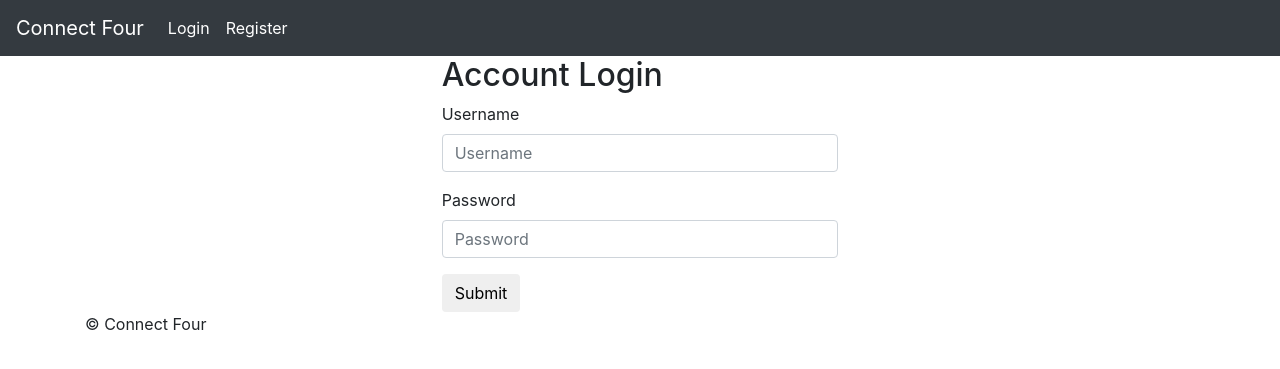
After one commit to BooitsDaly/ConnectFour, a PHP site: page / in a window 1280 px wide. The commit adds this page. Shown: the top 369 px of the page. Run offline with PHP 8.4, Linux system fonts and the light colour scheme.

Commit message:
log in working

```diff
--- a/assets/css/styles.css
+++ b/assets/css/styles.css
@@ -6,39 +6,89 @@ body {
 form{
     text-align: left;
 }
+.tab-pane{
+    height: 93%;
+    padding-left: 0px;
+}
+.tabcontent{
+    height: 100%;
+    display: none;
+}
+.tab {
+    overflow: hidden;
+    border: 1px solid #ccc;
+    background-color: #f1f1f1;
+}
+.tab button {
+    background-color: inherit;
+    float: left;
+    border: 2px black;
+    outline: none;
+    cursor: pointer;
+    padding: 14px 16px;
+    transition: 0.3s;
+}
+.tab button.active {
+    background-color: #ccc;
+}
+.list-group{
+    overflow: scroll;
+    height: 550px;
+}
 
 
 /**
 * temp styles
 */
-*{
-  font-family:tahoma;
-  font-size:12px;
-  padding:0px;
-  margin:0px;
-}
-p {
-  line-height:18px;
-}
-div {
-  width:500px;
-  margin-left:auto;
-  margin-right:auto;}
+
 .box {
     padding:5px;
     background:#ddd;
     border-radius:5px;
     overflow-y: scroll;
     border:1px solid #CCC;
-       margin-top:10px;
-       height: 160px;
+    height: 547px;
 }
 #message {
     border-radius:2px;
+    vertical-align: bottom;
     border:1px solid #ccc;
     margin-top:10px;
     padding:5px;
-     width:385px;
+    width:80%;
 }
-.inline {
-  display: inline;
+
+/**
+*Styles for the board
+*/
+* {
+    border: 0;
+    padding: 0;
+}
+
+#game-board {
+    background: #0074B3;
+    width: 730px;
+    cursor: pointer;
+}
+
+.column {
+    width: 100px;
+    display: inline-block;
+}
+
+.column:hover  circle.free{
+    fill: #D5E4ED;
+}
+
+circle.free {
+    fill: #fff;
+}
+
+circle.red {
+    fill: #D50000;
+}
+
+circle.yellow {
+    fill: #DAD400;
+}
--- a/assets/js/ajaxFunctions.js
+++ b/assets/js/ajaxFunctions.js
@@ -9,22 +9,34 @@ const ajax = {
     * The base ajax call
     */
     ajaxCall: function(getPost, data){
+        console.log("here 1");
         return $.ajax({
             type: getPost,
             async: true,
             cache: false,
             url: "mid.php",
-            data: data,
-            dataType: 'json'
+            data: data
         });
     },
 
     /*
     * Ajax login function
+    * - success means redirect
+    * - failure show the user an error message
     */
     ajaxLogin: function(whatMethod, val) {
-        ajax.ajaxCall("POST", whatMethod, val).done(function (json) {
-
+        console.log("calling the function");
+        console.log(whatMethod);
+        console.log(val);
+        ajax.ajaxCall("POST", {method: whatMethod, a:'users', data: val}).done(function (result) {
+            $('body').append(result);
+            if(result === 'Success'){
+                //redirect to the lobby
+                window.location.href = "./PresentationLayer/loby.php";
+            }else{
+                //display an error message on the top of the page
+                displayFeedback('error','Login Failed');
+            }
         });
     }
 
--- a/assets/js/helpers.js
+++ b/assets/js/helpers.js
@@ -18,3 +18,21 @@ function toggleTabs(evt,tab){
     document.getElementById(tab).style.display = "block";
     evt.currentTarget.className += " active";
 }
+
+function displayFeedback(type, message){
+    let markup = `
+    <div class="row">
+       <div class="col-lg-12">
+       ${messageType(type,message)}
+       </div>
+   </div>
+    `;
+    $('#user-message').append(markup);
+}
+function messageType(type,message){
+    if(type === "success"){
+        return `<div class="alert alert-success">${message}</div>`;
+    }else if(type === 'error'){
+        return `<div class=\"alert alert-danger\">${message}</div>`;
+    }
+}
--- /dev/null
+++ b/assets/js/login.js
@@ -0,0 +1,12 @@
+$('#loginBtn').on('click', function(e){
+    e.preventDefault();
+  //grab the username and password out of the text fields
+  let user = document.getElementById('username').value;
+  let password = document.getElementById('password').value;
+  //TODO: may need to encrypt the password here
+  //format the data
+  let data = "{\"username\":\"" + user +"\",\"password\": \""+ password +"\"}";
+  //ajax
+    console.log(data);
+  ajax.ajaxLogin("authenticate",data);
+});
--- /dev/null
+++ b/index.php
@@ -0,0 +1,63 @@
+<?php
+echo "<!doctype html>
+<html lang=\"en\">
+  <head>
+    <meta charset=\"utf-8\">
+    <meta name=\"viewport\" content=\"width=device-width, initial-scale=1, shrink-to-fit=no\">
+
+    <title>Connect Four</title>
+
+    <!-- Bootstrap core CSS -->
+    <link href=\"./assets/css/bootstrap.min.css\" rel=\"stylesheet\">
+
+    <!-- Custom styles for this template -->
+    <link href=\"./assets/css/styles.css\" rel=\"stylesheet\">
+  </head>
+
+  <body>
+
+    <nav class=\"navbar navbar-expand-md navbar-dark fixed-top bg-dark\">
+      <a class=\"navbar-brand\" href=\"#\">Connect Four</a>
+      <button class=\"navbar-toggler\" type=\"button\" data-toggle=\"collapse\" data-target=\"#navbarsExampleDefault\" aria-controls=\"navbarsExampleDefault\" aria-expanded=\"false\" aria-label=\"Toggle navigation\">
+        <span class=\"navbar-toggler-icon\"></span>
+      </button>
+
+      <div class=\"collapse navbar-collapse\" id=\"navbarsExampleDefault\">
+        <ul class=\"navbar-nav mr-auto\">";
+              echo "<li class=\"nav-item active\">
+            <a class=\"nav-link\" href=\"./\">Login <span class=\"sr-only\"></span></a>
+          </li>
+          <li class=\"nav-item active\">
+            <a class=\"nav-link\" href=\"./PresentationLayer/register.php\">Register <span class=\"sr-only\"></span></a>
+          </li>";
+
+        echo "</ul>
+
+      </div>
+    </nav>
+    <div id='user-message'></div>
+<div class=\"col-md-4 offset-md-4 login\">
+  <h2 class=\"page-header\">Account Login</h2>
+  <form>
+    <div class=\"form-group \">
+      <label>Username</label>
+      <input type=\"text\" id='username' class=\"form-control\" name=\"username\" placeholder=\"Username\">
+    </div>
+    <div class=\"form-group\">
+      <label>Password</label>
+      <input type=\"password\" id='password' class=\"form-control\" name=\"password\" placeholder=\"Password\">
+    </div>
+    <button class=\"btn btn-default\" id='loginBtn'>Submit</button>
+  </form>
+</div>
+<footer class=\"container\">
+              <p>&copy; Connect Four </p>
+            </footer>
+            <script src=\"https://code.jquery.com/jquery-latest.js\"></script>
+            <script type=\"text/javascript\" src='./assets/js/helpers.js'></script>
+            <script type=\"text/javascript\" src='./assets/js/bootstrap.bundle.js'></script>
+            <script type=\"text/javascript\" src='./assets/js/bootstrap.js'></script>
+            <script type=\"text/javascript\" src='./assets/js/ajaxFunctions.js'></script>
+            <script type=\"text/javascript\" src='./assets/js/login.js'></script>
+          </body>
+        </html>";
```
Also changed, not shown: DataLayer/user.php (added, +63 -0 lines), PresentaionLayer/login.php (deleted, +0 -18 lines), PresentationLayer/outline.php (renamed from PresentaionLayer/outline.php, +10 -21 lines), ServiceLayer/users/userService.php (added, +23 -0 lines), mid.php (+20 -2 lines), PresentationLayer/loby.php (renamed from PresentaionLayer/index.php), PresentationLayer/register.php (renamed from PresentaionLayer/register.php). Lines whose indentation alone changed are shown as unchanged.
